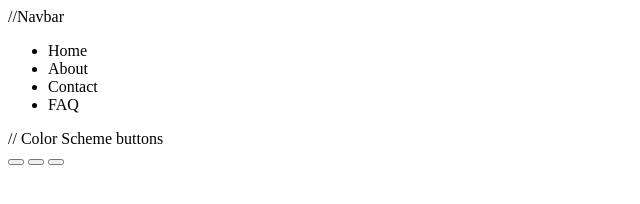
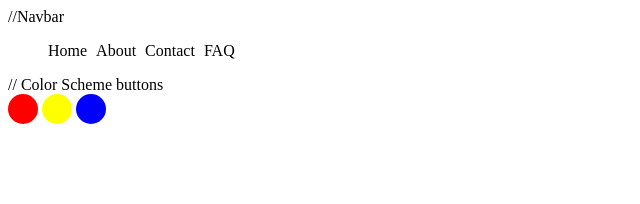
Before and after one commit to mherfrangulyan/Navbar_Color_Scheme, a plain HTML site: page index.html in a window 1280 px wide. Shown: the whole page, without its empty margins (0-640 px from the left). Drawn offline with Linux system fonts and the light colour scheme.

Commit message:
Update index.html

```diff
--- a/index.html
+++ b/index.html
@@ -5,6 +5,7 @@
     <meta name="viewport" content="width=device-width, initial-scale=1.0">
     <meta http-equiv="X-UA-Compatible" content="ie=edge">
     <title>Navbar Scheme Code</title>
+    <link type="text/css" rel="stylesheet" href="custom_css.css">
 </head>
 <body>
     //Navbar
```
